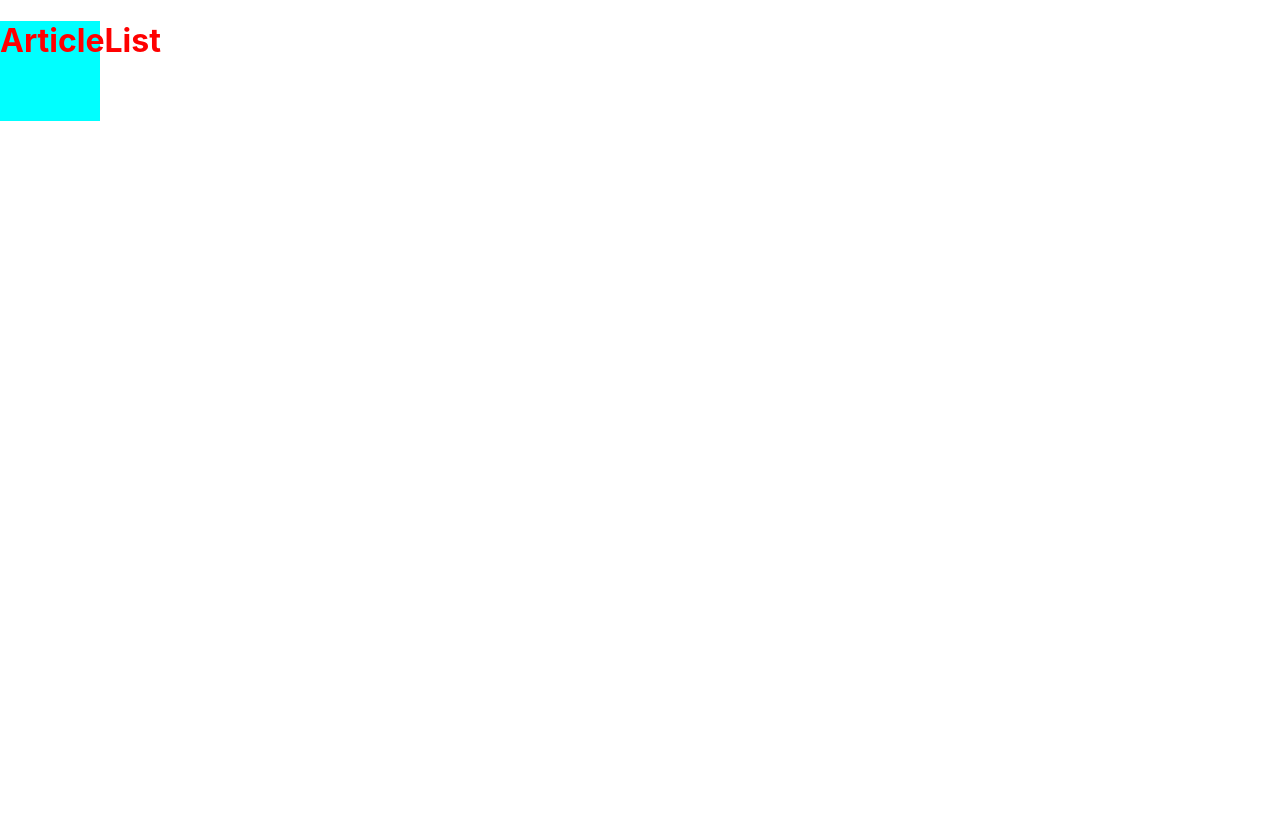
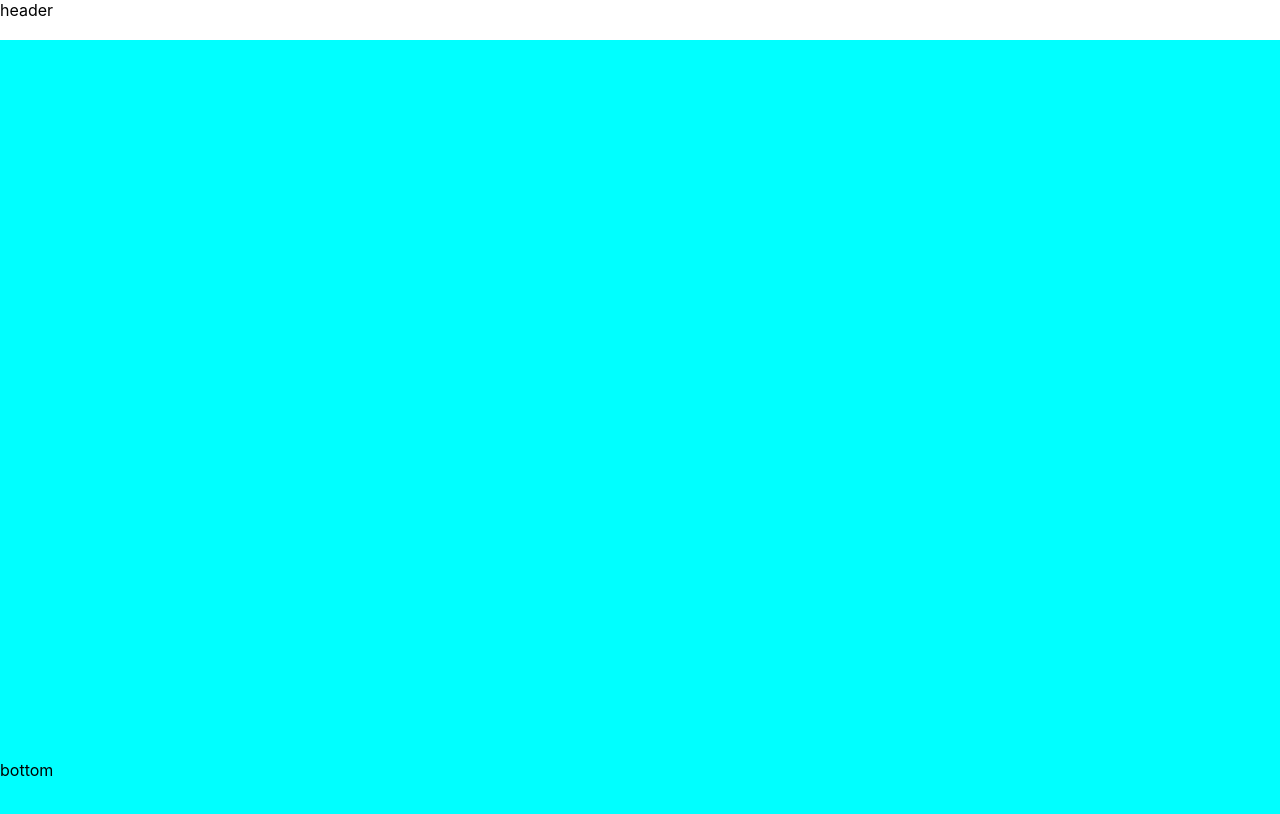
Before and after one commit to ERUIHNIYHBKBNF/react-juejin, a React (Create React App) app: page / in a window 1280 px wide. Shown: the top 814 px of the page. Built offline with nearby package versions, Linux system fonts and the light colour scheme.

Commit message:
basic layout

```diff
--- /dev/null
+++ b/src/articleList/components/body.js
@@ -0,0 +1,13 @@
+import React from "react";
+import style from "../style.module.scss";
+export default class Body extends React.Component {
+  render() {
+    return (
+      <div className={style['body']}>
+        <div className={style['block']}/>
+        <div className={style['block']}/>
+        <div className={style['block']}/>
+      </div>
+    );
+  }
+}
--- /dev/null
+++ b/src/articleList/components/bottom.js
@@ -0,0 +1,11 @@
+import React from "react";
+import style from "../style.module.scss";
+export default class Bottom extends React.Component {
+  render() {
+    return (
+      <div className={style['bottom']}>
+        bottom
+      </div>
+    );
+  }
+}
--- /dev/null
+++ b/src/articleList/components/header.js
@@ -0,0 +1,11 @@
+import React from "react";
+import style from "../style.module.scss";
+export default class Header extends React.Component {
+  render() {
+    return (
+      <div className={style['header']}>
+        header
+      </div>
+    );
+  }
+}
--- a/src/articleList/index.js
+++ b/src/articleList/index.js
@@ -1,10 +1,15 @@
 import React from "react";
-import style from "./style.module.scss"
+import style from "./style.module.scss";
+import Header from "./components/header";
+import Bottom from "./components/bottom";
+import Body from "./components/body";
 export default class ArticleList extends React.Component {
   render() {
     return (
       <div className={style['container']}>
-        <h1>ArticleList</h1>
+        <Header/>
+        <Body/>
+        <Bottom/>
       </div>
     );
   }
--- a/src/articleList/style.module.scss
+++ b/src/articleList/style.module.scss
@@ -1,8 +1,24 @@
 .container {
-  height: 100px;
-  width: 100px;
-  background-color: aqua;
-  h1 {
-    color: red;
+  width: 100%;
+  @mixin navTabs {
+    position: fixed;
+    height: 5vh;
+    width: 100%;
+  }
+  .header {
+    @include navTabs;
+    top: 0;
+  }
+  .bottom {
+    @include navTabs;
+    bottom: 0;
+  }
+  .body {
+    margin: 5vh 0;
+    .block {
+      height: 500px;
+      width: 100%;
+      background-color: aqua;
+    }
   }
 }
```
Also changed, not shown: 1 other file (tests, documents, lock files or other folders).
